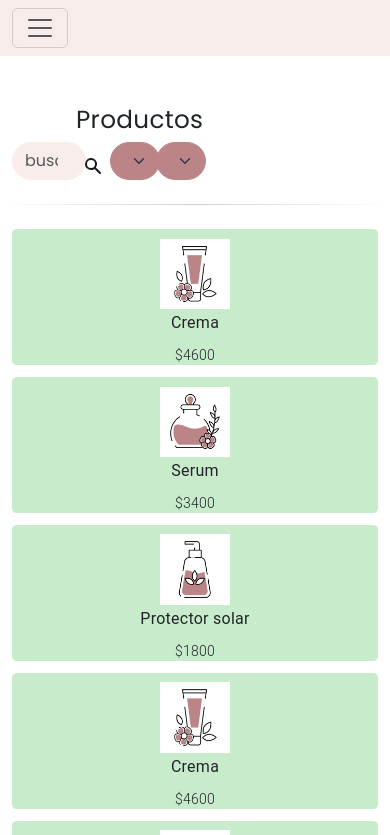
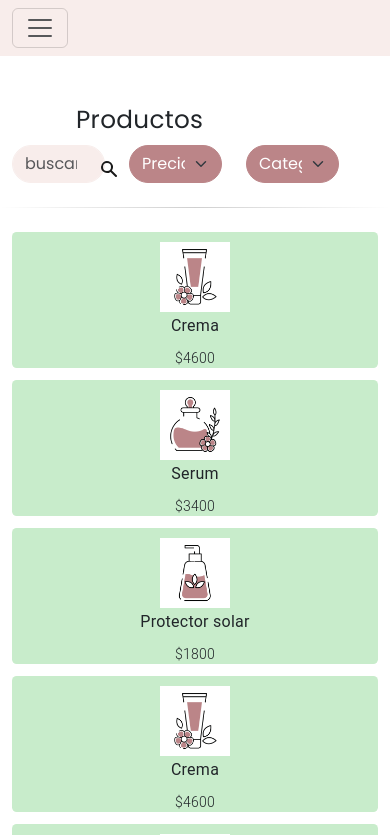
Before and after one commit to nehoxy/estetica-lida, an Angular app: page /productos in a window 390 px wide. Shown: the top 835 px of the page. Built offline with nearby package versions, Linux system fonts and the light colour scheme.

Commit message:
trate de hacer responsive con los media only pero se rompe la barra de busqueda

```diff
--- a/src/app/modules/productos/components/busqueda/busqueda.component.css
+++ b/src/app/modules/productos/components/busqueda/busqueda.component.css
@@ -34,6 +34,10 @@ hr {
     width: 15vw;
 }
 
+.tamaño-barra{
+    width: 12vw;
+}
+
 .busqueda{
     border-radius: 5vw;
     background-color: #f8edeb;
@@ -61,19 +65,75 @@ hr {
 
 
 @media only screen and (max-width: 600px) {
+    .barra{
+        padding-top: 2.4vw;
+
+    }
+
+    .tamaño-filtros{
+        width: 30vw;
+    }
+
+    .tamaño-text{
+        width: 33vw;
+    }
+    .tamaño-barra{
+        width: 30vw;
+    }
 
 }
 
 
 @media only screen and (min-width: 600px) {
+    .barra{
+        padding-top: 2.4vw;
 
+    }
+
+    .tamaño-filtros{
+        width: 30vw;
+    }
+
+    .tamaño-text{
+        width: 33vw;
+    }
+    .tamaño-barra{
+        width: 30vw;
+    }
 }
 
 
 @media only screen and (min-width: 768px) {
+    .barra{
+        padding-top: 2vw;
+
+    }
+
+    .tamaño-filtros{
+        width: 26vw;
+    }
+
+    .tamaño-text{
+        width: 29vw;
+    }
+    .tamaño-barra{
+        width: 26vw;
+    }
 
 }
 
 @media only screen and (min-width: 1200px) {
+    .barra{
+        padding-top: 1.5vw;
+
+    }
+
+    .tamaño-filtros{
+        width: 12vw;
+    }
+
+    .tamaño-text{
+        width: 15vw;
+    }
 
 }
--- a/src/app/modules/productos/components/busqueda/busqueda.component.html
+++ b/src/app/modules/productos/components/busqueda/busqueda.component.html
@@ -4,7 +4,7 @@
         <div class="col-lg-4 col-12 col-sm-12  text-lg-start ms-5 ">
             <h2 class=" fs-2 mt-4 ms-3 mb-0">Productos</h2>
         </div>
-        <div class="col-lg-4 col-12 col-sm-12 text-lg-center barra input-wrapper">
+        <div class="col-lg-4 col-12 col-sm-12 text-lg-center barra tamaño-barra input-wrapper">
             <input class="form-control busqueda me-2" type="search" placeholder="buscar" aria-label="Search">
             <svg xmlns="http://www.w3.org/2000/svg" class="input-icon" viewBox="0 0 20 20" fill="currentColor">
                 <path fill-rule="evenodd" d="M8 4a4 4 0 100 8 4 4 0 000-8zM2 8a6 6 0 1110.89 3.476l4.817 4.817a1 1 0 01-1.414 1.414l-4.816-4.816A6 6 0 012 8z" clip-rule="evenodd" />
```
